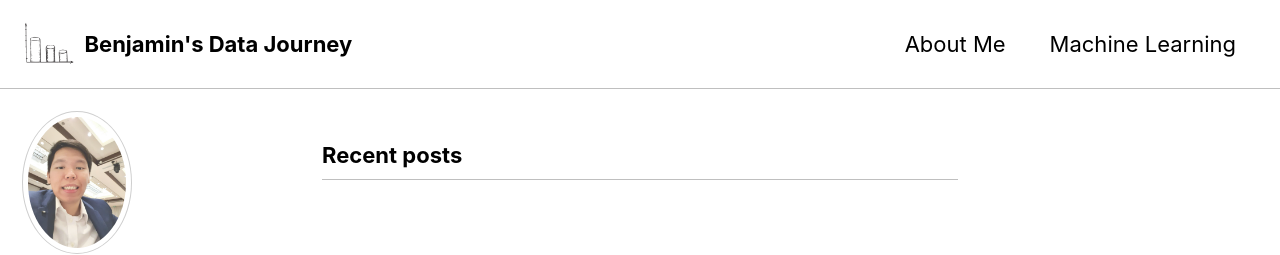
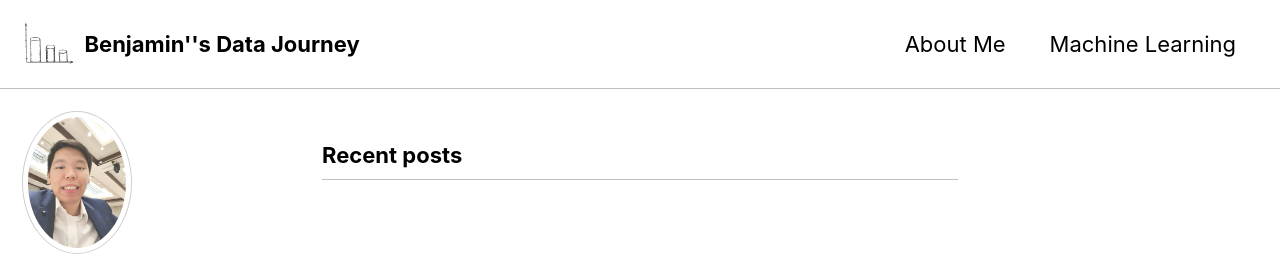
Before and after one commit to Benjamin-Aw-93/Benjamin-Aw-93.github.io, a Jekyll site: the page built from index.html, in a window 1280 px wide and 900 px high. Shown: the top 255 px of the window. Built offline with Jekyll 4.4.1, drawn with Linux system fonts in a browser that asks for light colours; cached includes are drawn as plain includes; nearby versions of some CDN libraries; the list of posts is cut into pages by our own code.

```diff
--- a/_config.yml
+++ b/_config.yml
@@ -16,7 +16,7 @@ minimal_mistakes_skin    : "contrast" #"default", "air", "aqua", "dark", "dirt",
 
 # Site Settings
 locale                   : "en-US"
-title                    : "Benjamin's Data Journey"
+title                    : "Benjamin''s Data Journey"
 title_separator          : "-"
 subtitle                 : # site tagline that appears below site title in masthead
 name                     : "Benjamin Aw"
```
